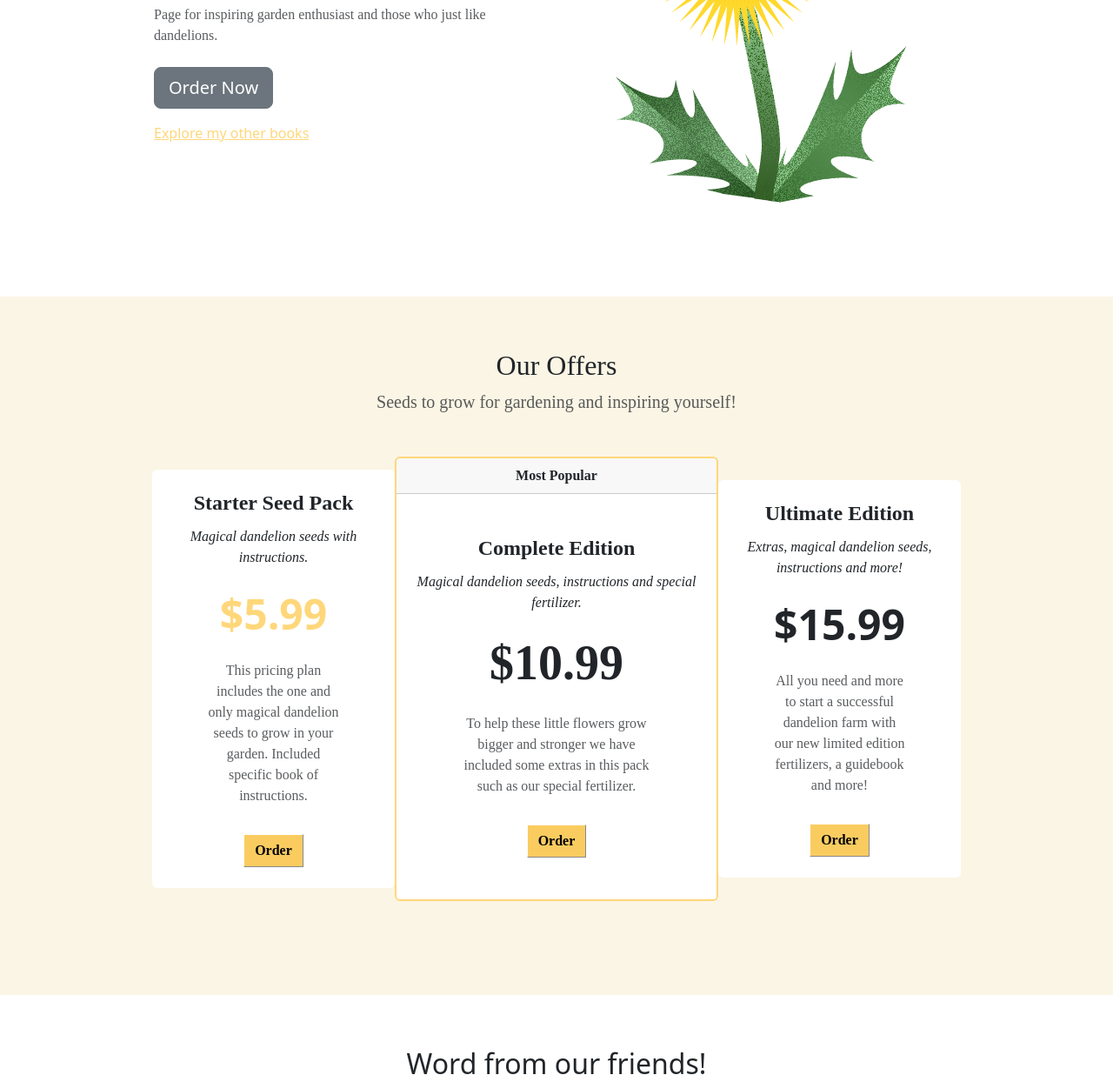
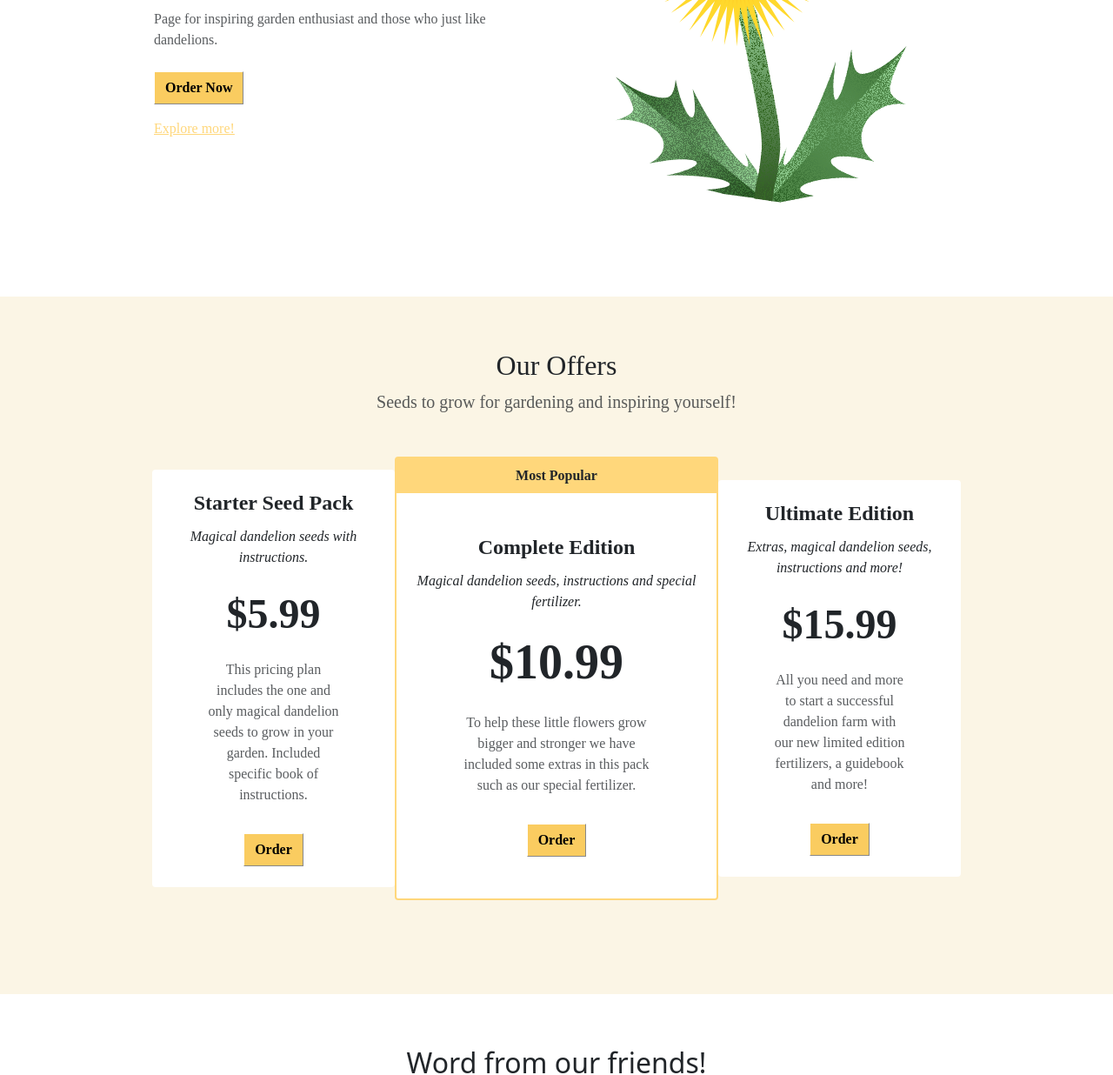
Before and after one commit to Maia-Marit/Bootstrap5, a website: page index.html in a window 1280 px wide. Shown: the part 331-1567 px from the top of the page at 87% size. Drawn offline with nearby package versions, Linux system fonts and the light colour scheme.

Commit message:
muudatused

```diff
--- a/index.html
+++ b/index.html
@@ -67,15 +67,15 @@
             <div class="display-6 fact-paragraph text-muted">Flowers From The Sun</div>
           </h1>
           <p class="fact-paragraph my-4 text-muted">Page for inspiring garden enthusiast and those who just like dandelions.</p>
-          <a href="#pricing" class="btn btn-secondary btn-lg">Order Now</a>
+          <a href="#pricing" class="nav-btn-special btn-lg">Order Now</a>
           <!-- open sidebar / offcanvas -->
-          <a href="#sidebar" class="d-block mt-3" data-bs-toggle="offcanvas" role="button" aria-controls="sidebar">
-            Explore my other books
+          <a href="#sidebar" class="d-block mt-3 fact-paragraph text-" data-bs-toggle="offcanvas" role="button" aria-controls="sidebar">
+            Explore more!
           </a>
         </div>
         <div class="col-md-5 text-center d-none d-md-block">
           <!-- tooltip -->
-          <span class="tt" data-bs-placement="bottom" title="Net Ninja Pro book cover">
+          <span class="tt" data-bs-placement="bottom" title="Dandelion :)">
             <img src="/assets/Dandelion.svg" class="img-fluid w-75" alt="SVG dandelion">
           </span>
         </div>
@@ -93,11 +93,11 @@
 
       <div class="row my-5 g-0 align-items-center justify-content-center">
         <div class="col-8 col-lg-4 col-xl-3">
-          <div class="card border-0">
+          <div class="card border-0 rounded-1">
             <div class="card-body text-center py-4">
               <h4 class="card-title mb-3 fact-heading">Starter Seed Pack</h4>
               <p class="lead card-subtitle fact-paragraph fs-6 fst-italic">Magical dandelion seeds with instructions.</p>
-              <p class="display-5 my-4 text-primary fw-bold">$5.99</p>
+              <p class="display-5 my-4 fact-heading fw-bold">$5.99</p>
               <p class="fact-paragraph mx-5 text-muted d-none d-lg-block">This pricing plan includes the one and only magical dandelion seeds to grow in your garden. Included specific book of instructions.</p>
               <a href="#" class="nav-btn-special btn-lg mt-3">
                 Order
@@ -107,8 +107,8 @@
         </div>
 
         <div class="col-9 col-lg-4">
-          <div class="card border-primary border-2">
-            <div class="card-header text-center fact-heading">Most Popular</div>
+          <div class="card border-primary border-2 rounded-1">
+            <div class="card-header text-center fact-heading bg-primary bg-opacity-15 border-0 rounded-0">Most Popular</div>
             <div class="card-body text-center py-5">
               <h4 class="card-title mb-3 fact-heading">Complete Edition</h4>
               <p class="lead card-subtitle fact-paragraph fs-6 fst-italic">Magical dandelion seeds, instructions and special fertilizer. </p>
@@ -122,11 +122,11 @@
         </div>
 
         <div class="col-8 col-lg-4 col-xl-3">
-          <div class="card border-0">
+          <div class="card border-0 rounded-1">
             <div class="card-body text-center py-4">
               <h4 class="card-title mb-3 fact-heading">Ultimate Edition</h4>
               <p class="lead card-subtitle fact-paragraph fs-6 fst-italic">Extras, magical dandelion seeds, instructions and more!</p>
-              <p class="display-5 my-4  fw-bold">$15.99</p>
+              <p class="display-5 my-4 fact-heading fw-bold">$15.99</p>
               <p class="fact-paragraph mx-5 text-muted d-none d-lg-block">All you need and more to start a successful dandelion farm with our new limited edition fertilizers, a guidebook and more!</p>
               <a href="#" class="nav-btn-special btn-lg mt-3">
                 Order
```
